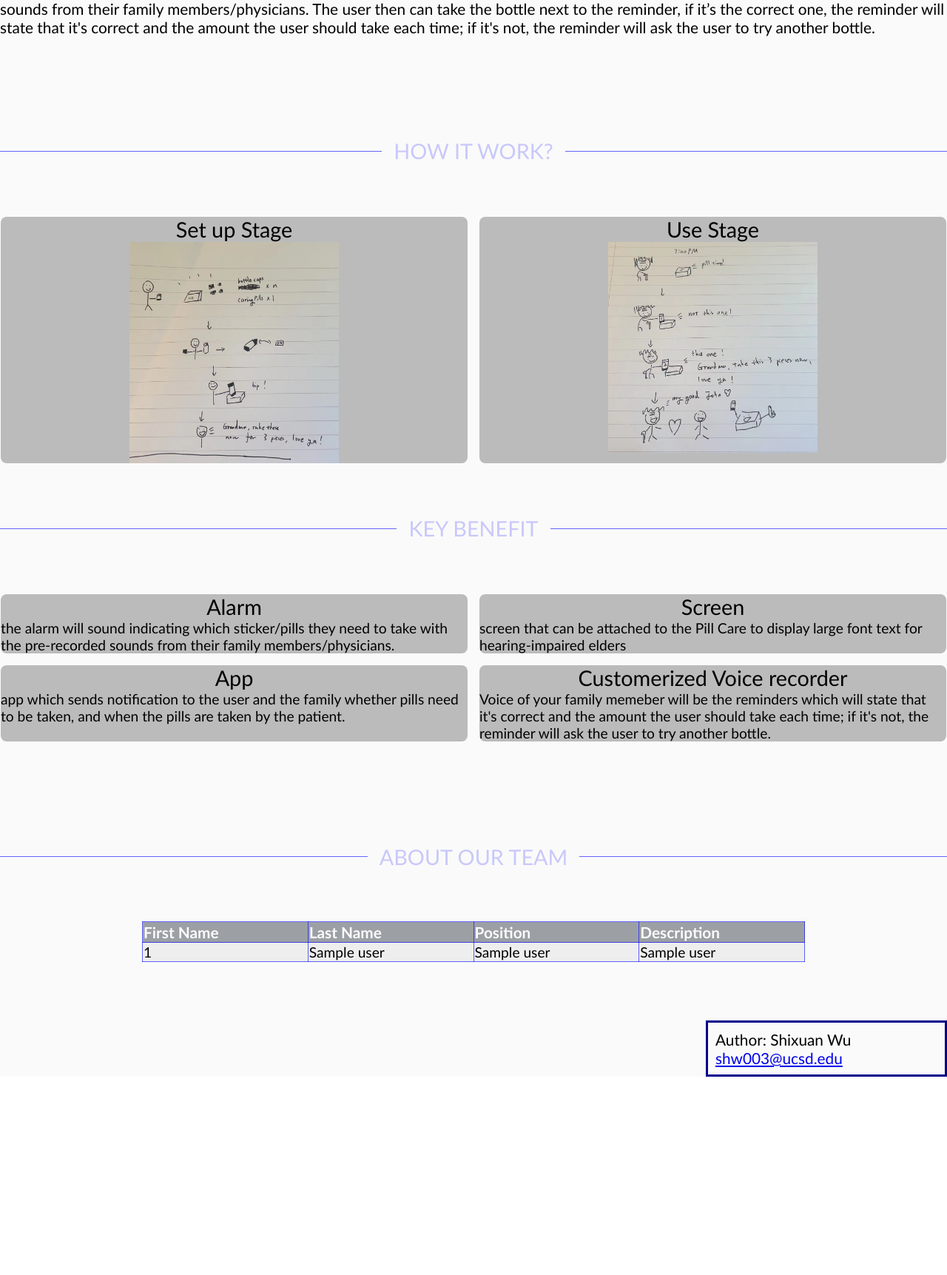
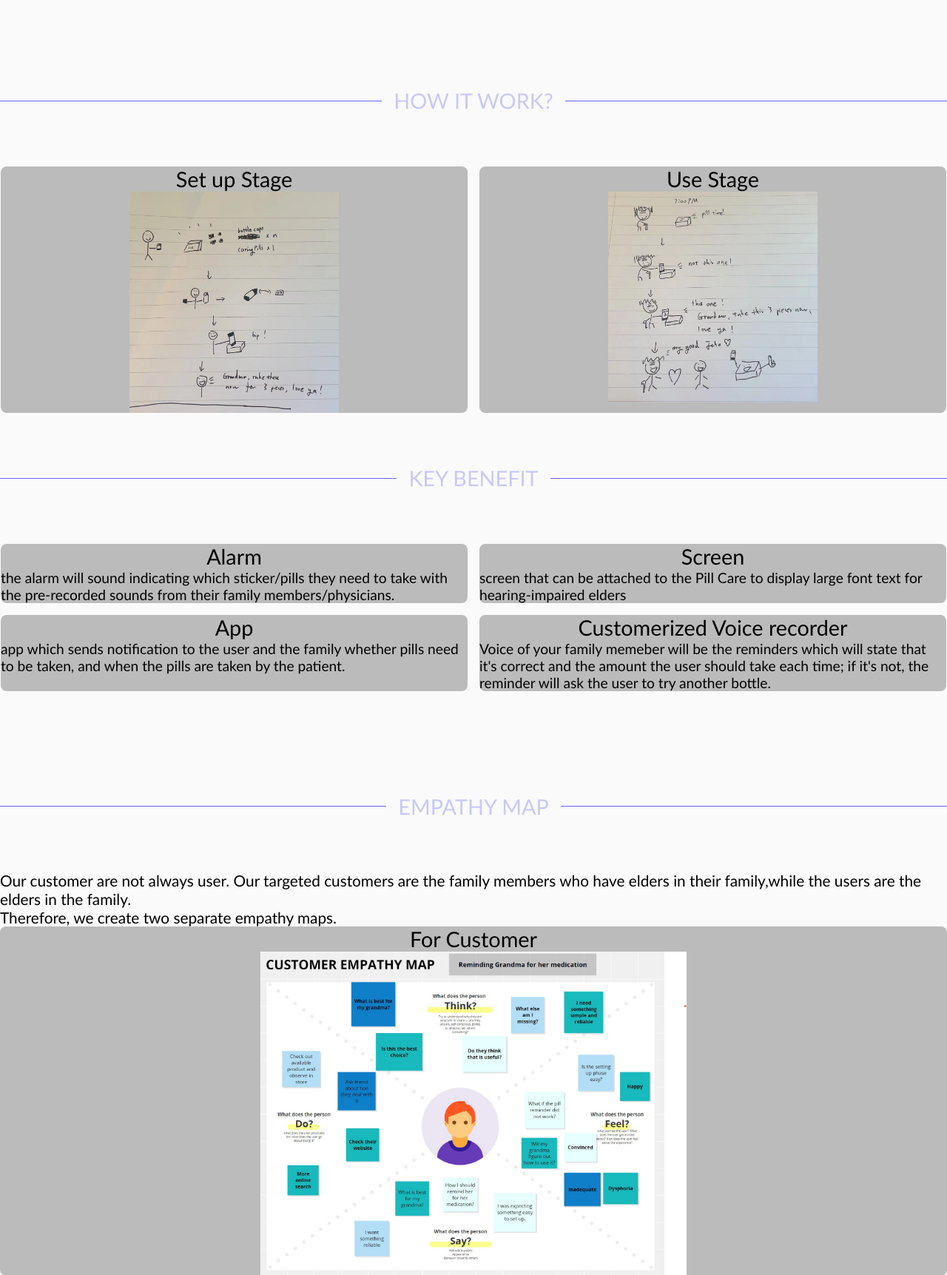
Before and after one commit to wsx2021/ECE140b_project-web, a Python web app: template web/src/templates/product.html in a window 1280 px wide. Shown: the part 1470-3193 px from the top of the page at 74% size. Before the commit the page ends 2925 px from the top, so only its background shows below. Run offline with Jinja, Linux system fonts and the light colour scheme; the template is opened without the code that fills it: most values are stand-ins (such as "Sample title", 1, 10 or a date in 2020).

Commit message:
Update img

```diff
--- a/web/src/templates/product.html
+++ b/web/src/templates/product.html
@@ -42,9 +42,7 @@
     </p>
 
 
-    <br>
-    <br>
-    <a href="kvp">Our Key Value Proposition Here!</a>
+
     <br>
     <br>
     <div class='separator'>Target Customers</div>
@@ -113,6 +111,27 @@
 
     <br>
     <br>
+    <div class='separator'>Empathy Map</div>
+    <p>Our customer are not always user. Our targeted customers are the family members who have elders in their family,while the users are the elders in the family.
+
+    </p>
+    <p>Therefore, we create two separate empathy maps.
+    </p>
+
+    <div class='border'>
+
+        <div class='center'>For Customer</div>
+        <img src="/image/Customer_map.jpg">
+    </div>
+
+    <div class='border'>
+        <div class='center'>For User</div>
+        <img src="/image/User_map.jpg">
+    </div>
+
+
+    <br>
+    <br>
     <div class='separator'>About Our Team</div>
 
     <table class='margin-top-xl center'>
```
Also changed, not shown: web/src/public/image/Customer_map.jpg (added), web/src/public/image/User_map.jpg (added).
